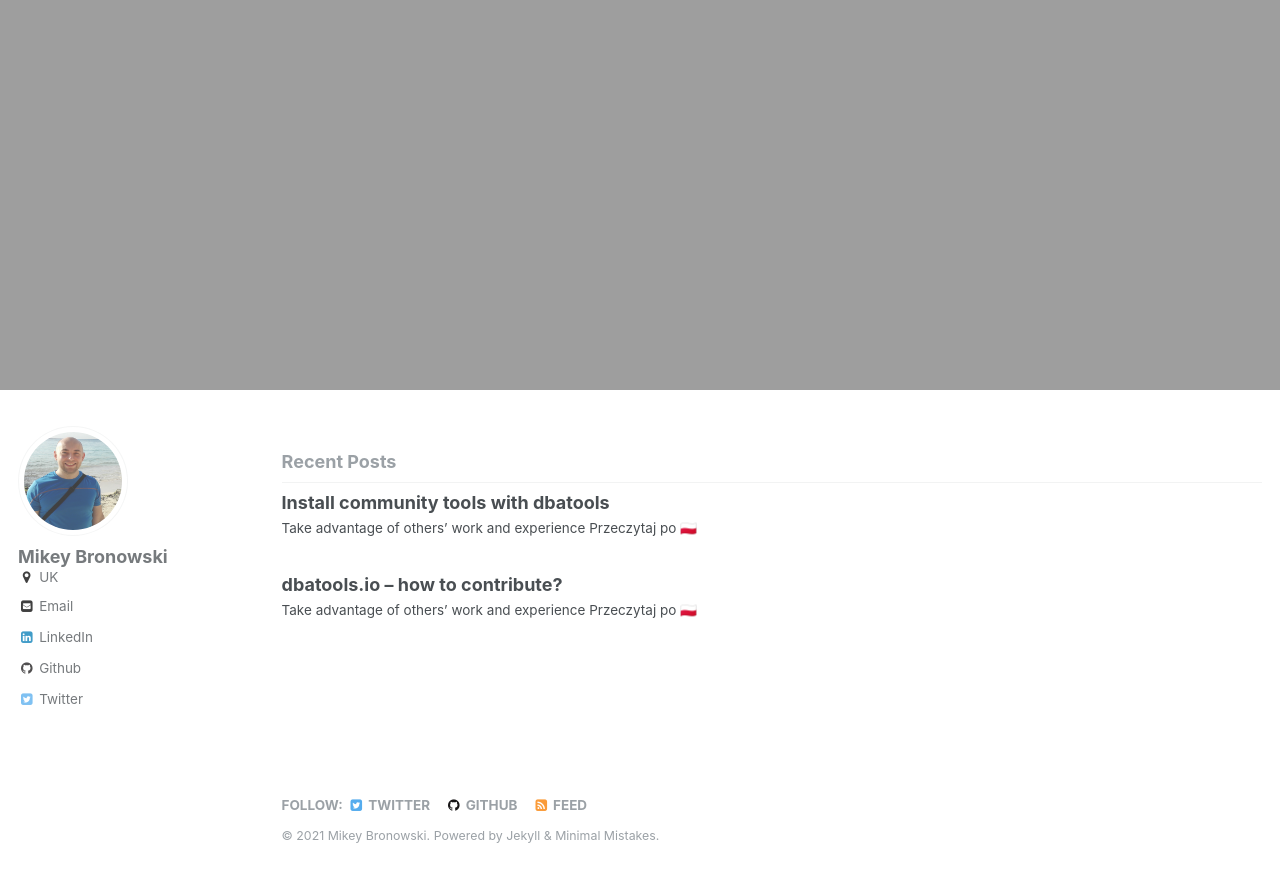
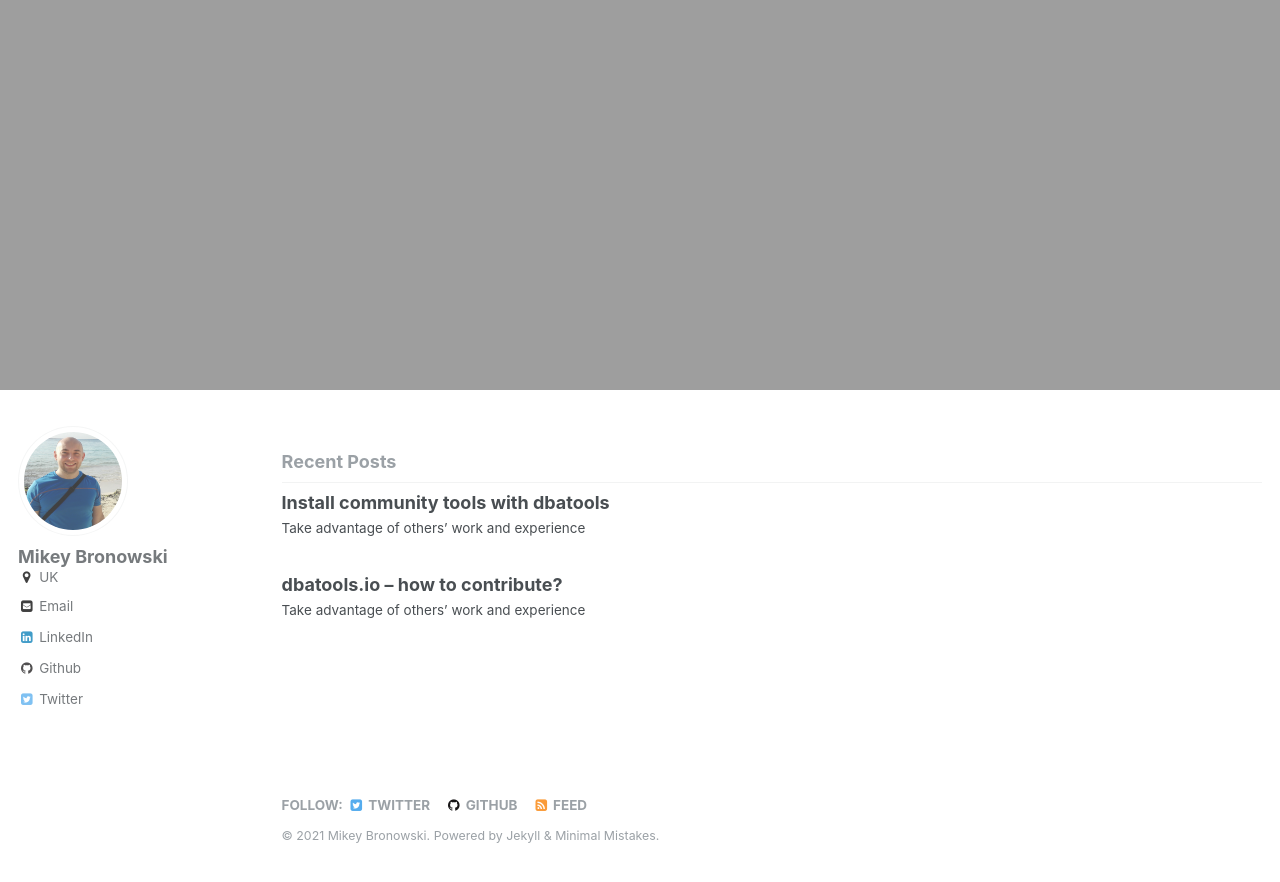
Before and after one commit to MikeyBronowski/mikeybronowski.github.io, a Jekyll site: the page built from index.html, in a window 1280 px wide and 900 px high, scrolled down 652 px. Shown: the top 882 px of the window. Built offline with Jekyll 4.4.1, drawn with Linux system fonts in a browser that asks for light colours; emoji names are drawn with the system emoji font; the list of posts is cut into pages by our own code.

Commit message:
experiment

```diff
--- a/_includes/archive-single.html
+++ b/_includes/archive-single.html
@@ -29,6 +29,14 @@
           {{ post.title | markdownify | remove: "<p>" | remove: "</p>" }}
         {% else %}
           {{ post.title }}
+          {% assign versions=site.posts | where:"ref", post.ref | sort: 'lang' %}
+          {% if versions.size > 1 %}
+            {% for version in versions %}
+              {% if version.lang != site.lang %}
+                <a href="{{ version.url }}" >{{ site.data.i18n[version.lang].read_it_in] }} {{ site.data.i18n[version.lang].icon }} </a>
+              {% endif %}
+            {% endfor %}
+          {% endif %}
         {% endif %}
         {% if post.link %}
           <i class="fa fa-star" aria-hidden="true"></i>
@@ -40,14 +48,7 @@
       {% if post.excerpt %}
         <p class="archive__item-excerpt" itemprop="description">
           {{ post.excerpt | markdownify | strip_html | truncate: 160 }}
-          {% assign versions=site.posts | where:"ref", post.ref | sort: 'lang' %}
-          {% if versions.size > 1 %}
-            {% for version in versions %}
-              {% if version.lang != site.lang %}
-                <a href="{{ version.url }}" >{{ site.data.i18n[version.lang].read_it_in] }} {{ site.data.i18n[version.lang].icon }} </a>
-              {% endif %}
-            {% endfor %}
-          {% endif %}
+
         </p>
       {% endif %}
     </article>
```
